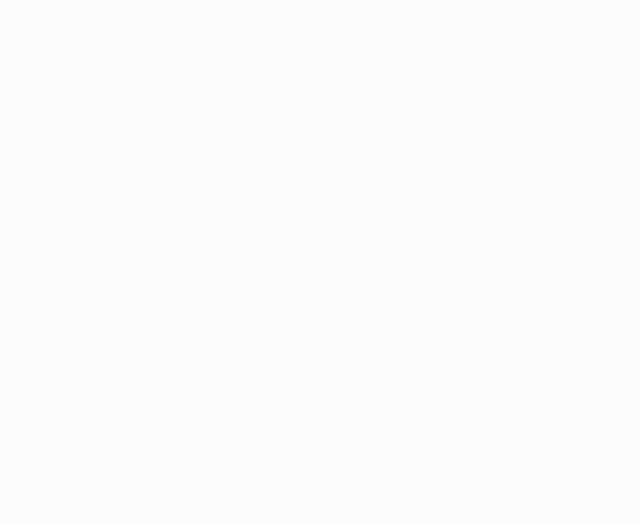
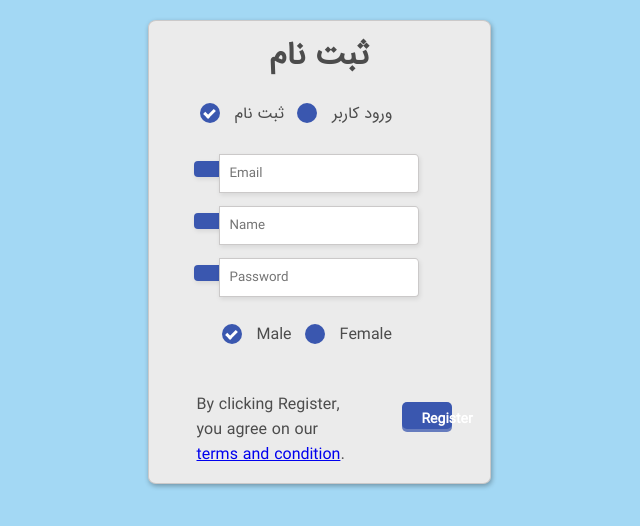
Before and after one commit to hamed-zeidabadi/ToDo_MERN, a React (Create React App) app in the folder client/: page / in a window 1280 px wide. Shown: the top 526 px of the page, without its empty margins (321-961 px from the left). Built offline with nearby package versions, Linux system fonts and the light colour scheme.

Commit message:
add Login page

```diff
--- a/client/package.json
+++ b/client/package.json
@@ -7,6 +7,7 @@
     "@testing-library/react": "^9.3.2",
     "@testing-library/user-event": "^7.1.2",
     "axios": "^0.20.0",
+    "font-awesome": "^4.7.0",
     "lodash": "4.17.15",
     "node-sass": "^4.14.1",
     "react": "^16.13.1",
--- a/client/public/index.html
+++ b/client/public/index.html
@@ -25,8 +25,6 @@
       Learn how to configure a non-root public URL by running `npm run build`.
     -->
 
-    <link rel="stylesheet" href="font-awesome.css" />
-
     <title>React App</title>
   </head>
   <body>
--- a/client/src/App.js
+++ b/client/src/App.js
@@ -1,10 +1,11 @@
 import React from "react";
 import "./Scss/App.scss";
+import Login from "./Pages/Login";
 
 const App = () => {
   return (
     <>
-      <h1>ok</h1>
+      <Login />
     </>
   );
 };
--- a/client/src/Pages/Login.jsx
+++ b/client/src/Pages/Login.jsx
@@ -1,9 +1,76 @@
 import React from "react";
+import "./../Scss/Login.scss";
+
 const Login = () => {
   return (
     <>
-      <div>
-        <h1> ok </h1>
+      <div className="testbox">
+        <h1>ثبت نام</h1>
+        <form>
+          <div className="accounttype">
+            <input
+              type="radio"
+              value="None"
+              id="radioOne"
+              name="account"
+              checked
+            />
+            <label for="radioOne" className="radio" chec>
+           ثبت نام
+            </label>
+            <input type="radio" value="None" id="radioTwo" name="account" />
+            <label for="radioTwo" className="radio">
+              ورود کاربر
+            </label>
+          </div>
+          <label id="icon" for="name">
+            <i className="icon-envelope " />
+          </label>
+          <input
+            type="text"
+            name="name"
+            id="name"
+            placeholder="Email"
+            required
+          />
+          <label id="icon" for="name">
+            <i className="icon-user"></i>
+          </label>
+          <input
+            type="text"
+            name="name"
+            id="name"
+            placeholder="Name"
+            required
+          />
+          <label id="icon" for="name">
+            <i className="icon-shield"></i>
+          </label>
+          <input
+            type="password"
+            name="name"
+            id="name"
+            placeholder="Password"
+            required
+          />
+          <div className="gender">
+            <input type="radio" value="None" id="male" name="gender" checked />
+            <label for="male" className="radio" chec>
+              Male
+            </label>
+            <input type="radio" value="None" id="female" name="gender" />
+            <label for="female" className="radio">
+              Female
+            </label>
+          </div>
+          <p>
+            By clicking Register, you agree on our{" "}
+            <a href="#">terms and condition</a>.
+          </p>
+          <a href="#" className="button">
+            Register
+          </a>
+        </form>
       </div>
     </>
   );
--- a/client/src/Scss/App.scss
+++ b/client/src/Scss/App.scss
@@ -23,13 +23,15 @@
   padding: 0;
   box-sizing: border-box;
   font-family: "IRANSans" !important ;
-  direction: rtl;
+  // direction: rtl;
 }
 *:focus {
   outline: none;
 }
 body {
-  background-color: #eeeeee21;
+  background-color: #a3d8f4;
 }
 
 // import Scss Module
+@import "./Login.scss";
+@import "font-awesome/scss/font-awesome.scss";
--- /dev/null
+++ b/client/src/Scss/Login.scss
@@ -0,0 +1,178 @@
+body, div, dl, dt, dd, ul, ol, li, h1, h2, h3, h4, h5, h6,
+pre, form, fieldset, input, textarea, p, blockquote, th, td {
+  padding:0;
+  margin:0;}
+
+fieldset, img {border:0}
+
+ol, ul, li {list-style:none}
+
+:focus {outline:none}
+
+body,
+input,
+textarea,
+select {
+  color: #4c4c4c;
+}
+
+p {
+  width: 150px;
+  display: inline-block;
+  margin-left: 18px;
+}
+h1 {
+  color: #4c4c4c;
+  text-align: center;
+  padding-top: 10px;
+  margin-bottom: 10px;
+}
+
+
+.testbox {
+  margin: 20px auto;
+  width: 343px;
+  height: 464px;
+  -webkit-border-radius: 8px/7px;
+  -moz-border-radius: 8px/7px;
+  border-radius: 8px/7px;
+  background-color: #ebebeb;
+  -webkit-box-shadow: 1px 2px 5px rgba(0,0,0,.31);
+  -moz-box-shadow: 1px 2px 5px rgba(0,0,0,.31);
+  box-shadow: 1px 2px 5px rgba(0,0,0,.31);
+  border: solid 1px #cbc9c9;
+}
+
+input[type=radio] {
+  visibility: hidden;
+}
+
+form{
+  margin: 0 30px;
+}
+
+label.radio {
+	cursor: pointer;
+  text-indent: 35px;
+  overflow: visible;
+  display: inline-block;
+  position: relative;
+  margin-bottom: 15px;
+}
+
+label.radio:before {
+  background: #3a57af;
+  content:'';
+  position: absolute;
+  top:2px;
+  left: 0;
+  width: 20px;
+  height: 20px;
+  border-radius: 100%;
+}
+
+label.radio:after {
+	opacity: 0;
+	content: '';
+	position: absolute;
+	width: 0.5em;
+	height: 0.25em;
+	background: transparent;
+	top: 7.5px;
+	left: 4.5px;
+	border: 3px solid #ffffff;
+	border-top: none;
+	border-right: none;
+
+	-webkit-transform: rotate(-45deg);
+	-moz-transform: rotate(-45deg);
+	-o-transform: rotate(-45deg);
+	-ms-transform: rotate(-45deg);
+	transform: rotate(-45deg);
+}
+
+input[type=radio]:checked + label:after {
+	opacity: 1;
+}
+
+hr{
+  color: #a9a9a9;
+  opacity: 0.3;
+}
+
+input[type=text],input[type=password]{
+  width: 200px;
+  height: 39px;
+  -webkit-border-radius: 0px 4px 4px 0px/5px 5px 4px 4px;
+  -moz-border-radius: 0px 4px 4px 0px/0px 0px 4px 4px;
+  border-radius: 0px 4px 4px 0px/5px 5px 4px 4px;
+  background-color: #fff;
+  -webkit-box-shadow: 1px 2px 5px rgba(0,0,0,.09);
+  -moz-box-shadow: 1px 2px 5px rgba(0,0,0,.09);
+  box-shadow: 1px 2px 5px rgba(0,0,0,.09);
+  border: solid 1px #cbc9c9;
+  margin-left: -5px;
+  margin-top: 13px;
+  padding-left: 10px;
+}
+
+input[type=password]{
+  margin-bottom: 25px;
+}
+
+#icon {
+  display: inline-block;
+  width: 30px;
+  background-color: #3a57af;
+  padding: 8px 0px 8px 15px;
+  margin-left: 15px;
+  -webkit-border-radius: 4px 0px 0px 4px;
+  -moz-border-radius: 4px 0px 0px 4px;
+  border-radius: 4px 0px 0px 4px;
+  color: white;
+  -webkit-box-shadow: 1px 2px 5px rgba(0,0,0,.09);
+  -moz-box-shadow: 1px 2px 5px rgba(0,0,0,.09);
+  box-shadow: 1px 2px 5px rgba(0,0,0,.09);
+  border: solid 0px #cbc9c9;
+}
+
+.gender {
+  margin-left: 30px;
+  margin-bottom: 30px;
+}
+
+.accounttype{
+  margin-left: 8px;
+  margin-top: 20px;
+}
+
+a.button {
+  font-size: 14px;
+  font-weight: 600;
+  color: white;
+  padding: 6px 25px 0px 20px;
+  margin: 10px 8px 20px 0px;
+  display: inline-block;
+  float: right;
+  text-decoration: none;
+  width: 50px; height: 27px;
+  -webkit-border-radius: 5px;
+  -moz-border-radius: 5px;
+  border-radius: 5px;
+  background-color: #3a57af;
+  -webkit-box-shadow: 0 3px rgba(58,87,175,.75);
+  -moz-box-shadow: 0 3px rgba(58,87,175,.75);
+  box-shadow: 0 3px rgba(58,87,175,.75);
+  transition: all 0.1s linear 0s;
+  top: 0px;
+  position: relative;
+}
+
+a.button:hover {
+  top: 3px;
+  background-color:#2e458b;
+  -webkit-box-shadow: none;
+  -moz-box-shadow: none;
+  box-shadow: none;
+
+}
```
Also changed, not shown: client/src/App.css (deleted, +0 -38 lines), client/src/index.js (+6 -6 lines), client/src/Scss/font-awesome.css (renamed from client/public/font-awesome.css), 1 other file (tests, documents, lock files or other folders).
